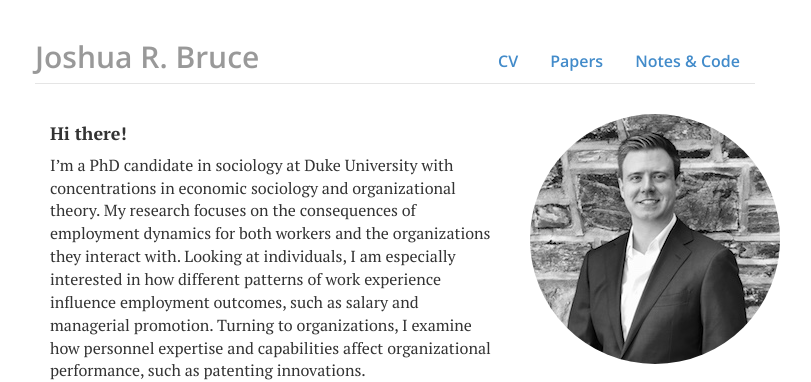
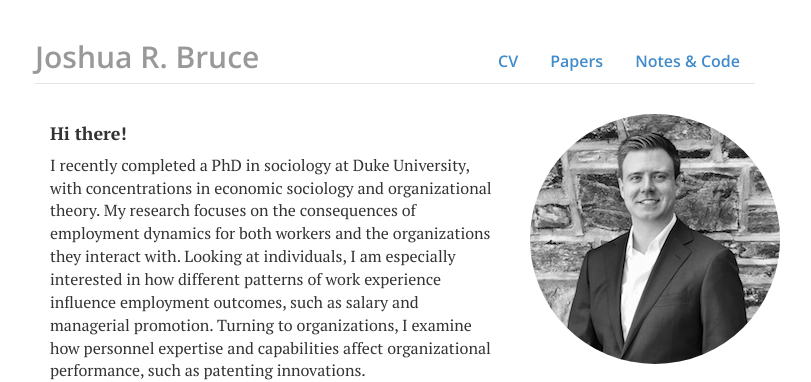
Before and after one commit to joshuarbruce/joshuarbruce.github.io, a Jekyll site: the page built from index.html, in a window 1280 px wide. Shown: the top 382 px of the page, without its empty margins (245-1056 px from the left). Built offline with Jekyll 4.4.1, drawn with Linux system fonts in a browser that asks for light colours; nearby versions of some CDN libraries.

Commit message:
Update index.html

```diff
--- a/index.html
+++ b/index.html
@@ -5,7 +5,7 @@ title: joshuarbruce.github.io
 <div class="blurb">
 	<div class="col-sm-8">
 	<h4>Hi there!</h4>
-	<p>I’m a PhD candidate in sociology at Duke University with concentrations in economic sociology and organizational theory. My research focuses on the consequences of employment dynamics for both workers and the organizations they interact with. Looking at individuals, I am especially interested in how different patterns of work experience influence employment outcomes, such as salary and managerial promotion. Turning to organizations, I examine how personnel expertise and capabilities affect organizational performance, such as patenting innovations.</p>
+	<p>I recently completed a PhD  in sociology at Duke University, with concentrations in economic sociology and organizational theory. My research focuses on the consequences of employment dynamics for both workers and the organizations they interact with. Looking at individuals, I am especially interested in how different patterns of work experience influence employment outcomes, such as salary and managerial promotion. Turning to organizations, I examine how personnel expertise and capabilities affect organizational performance, such as patenting innovations.</p>
 	</div>
 	<div class="col-sm-4">
 	<img  class="img-circle avatar" alt="Josh Bruce" src="files/me.jpeg"/>
```
